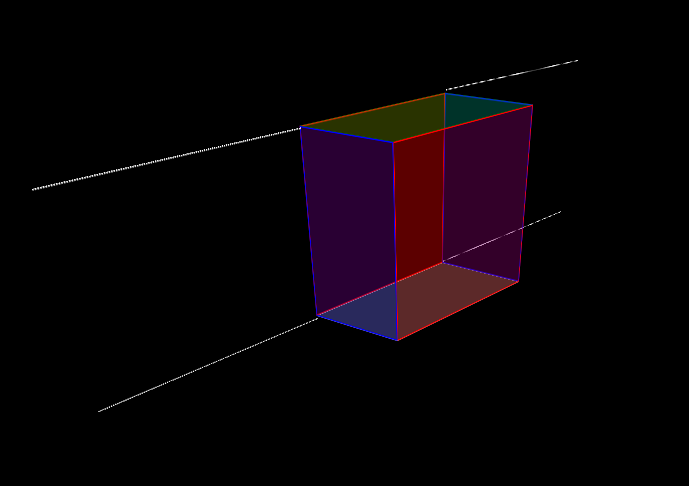
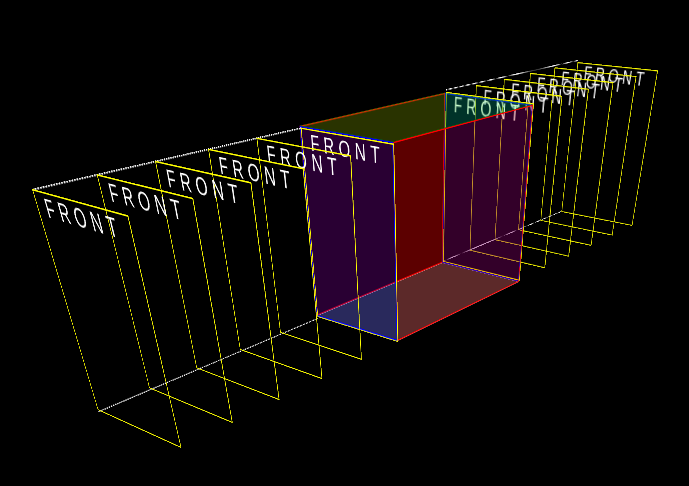
Before and after one commit to angelolucas/3d-room, a React app: page / in a window 1280 px wide. Shown: the part 102-588 px from the top of the page, without its empty margins (218-907 px from the left). Built offline with nearby package versions, Linux system fonts and the light colour scheme; the HTML template or start-up script is replaced by a standard one.

Commit message:
north layers - adjust front face

```diff
--- a/src/App.js
+++ b/src/App.js
@@ -12,44 +12,44 @@ class App extends Component {
           <div className="room__wall room__wall--north">
             <div className="room__wall__layers">
               <div className="room__wall__layer-position">
-                <div className="room__wall__layer"></div>
+                <div className="room__wall__layer">FRONT</div>
               </div>
               <div className="room__wall__layer-position">
-                <div className="room__wall__layer"></div>
+                <div className="room__wall__layer">FRONT</div>
               </div>
               <div className="room__wall__layer-position">
-                <div className="room__wall__layer"></div>
+                <div className="room__wall__layer">FRONT</div>
               </div>
               <div className="room__wall__layer-position">
-                <div className="room__wall__layer"></div>
+                <div className="room__wall__layer">FRONT</div>
               </div>
               <div className="room__wall__layer-position">
-                <div className="room__wall__layer"></div>
+                <div className="room__wall__layer">FRONT</div>
               </div>
               <div className="room__wall__layer-position">
-                <div className="room__wall__layer"></div>
+                <div className="room__wall__layer">FRONT</div>
               </div>
             </div>
           </div>
           <div className="room__wall room__wall--south">
             <div className="room__wall__layers">
               <div className="room__wall__layer-position">
-                <div className="room__wall__layer"></div>
+                <div className="room__wall__layer">FRONT</div>
               </div>
               <div className="room__wall__layer-position">
-                <div className="room__wall__layer"></div>
+                <div className="room__wall__layer">FRONT</div>
               </div>
               <div className="room__wall__layer-position">
-                <div className="room__wall__layer"></div>
+                <div className="room__wall__layer">FRONT</div>
               </div>
               <div className="room__wall__layer-position">
-                <div className="room__wall__layer"></div>
+                <div className="room__wall__layer">FRONT</div>
               </div>
               <div className="room__wall__layer-position">
-                <div className="room__wall__layer"></div>
+                <div className="room__wall__layer">FRONT</div>
               </div>
               <div className="room__wall__layer-position">
-                <div className="room__wall__layer"></div>
+                <div className="room__wall__layer">FRONT</div>
               </div>
             </div>
           </div>
--- a/src/room.css
+++ b/src/room.css
@@ -2,15 +2,6 @@
   --roomHeight: 150px;
   --roomLength: 200px;
   --roomWidth: 100px;
-}
-.room {
-  display: flex;
-  height: 100vh;
-  width: 100vw;
-  justify-content: center;
-  flex-direction: column;
-  perspective: 800px;
-  perspective-origin: 50% 100%;
 }
 .room__container {
   transform: rotateX(45deg) rotateZ(38deg);
@@ -20,11 +11,25 @@
   width: var(--roomWidth);
   margin: auto;
 }
+.room__container * {
+  transform-style: preserve-3d;
+}
+.room {
+  text-align: center;
+  color: white;
+  letter-spacing: 5px;
+  display: flex;
+  height: 100vh;
+  width: 100vw;
+  justify-content: center;
+  flex-direction: column;
+  perspective: 800px;
+  perspective-origin: 50% 100%;
+}
 .room__floor,
 .room__ceiling,
 .room__wall {
   position: absolute;
-  transform-style: preserve-3d;
 }
 
 /* Floor and Ceiling */
@@ -100,7 +105,6 @@
   transform-origin: left;
   display: flex;
   justify-content: space-between;
-  transform-style: preserve-3d;
 
   &:before,
   &:after {
@@ -125,3 +129,6 @@
   transform: rotateY(90deg);
 
 }
+.room__wall--north .room__wall__layer-position {
+  transform: rotateZ(180deg);
+}
```
